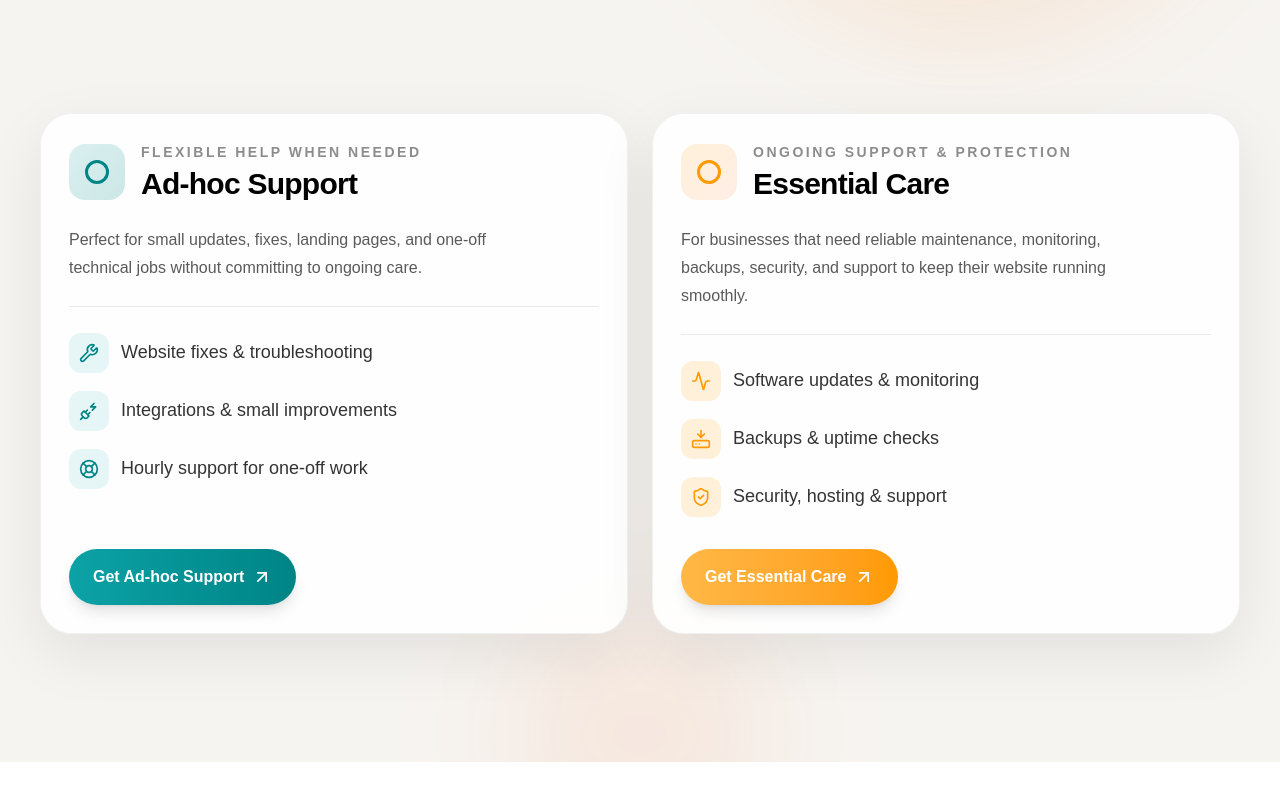
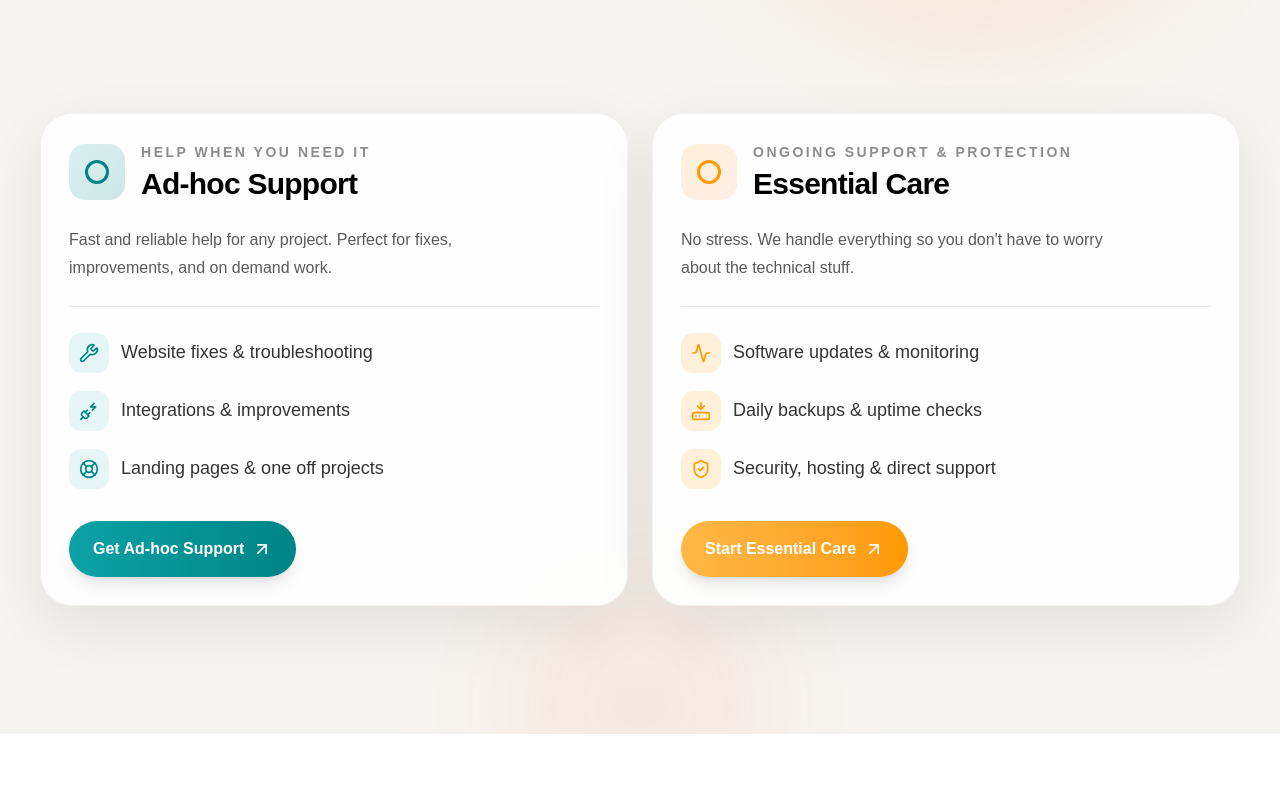
Before and after one commit to jono-au/applify, a Next.js app: page / in a window 1280 px wide. Shown: the part 4804-5604 px from the top of the page. Built offline with nearby package versions, Linux system fonts and the light colour scheme; grey boxes are pictures that could not be loaded.

Commit message:
refine copy

```diff
--- a/data/supportCareData.ts
+++ b/data/supportCareData.ts
@@ -10,9 +10,9 @@ import {
 export const supportPlans = [
   {
     title: "Ad-hoc Support",
-    eyebrow: "Flexible help when needed",
+    eyebrow: "Help when you need it",
     description:
-      "Perfect for small updates, fixes, landing pages, and one-off technical jobs without committing to ongoing care.",
+      "Fast and reliable help for any project. Perfect for fixes, improvements, and on demand work.",
     features: [
       {
         icon: Wrench,
@@ -20,11 +20,11 @@ export const supportPlans = [
       },
       {
         icon: PlugZap,
-        text: "Integrations & small improvements",
+        text: "Integrations & improvements",
       },
       {
         icon: LifeBuoy,
-        text: "Hourly support for one-off work",
+        text: "Landing pages & one off projects",
       },
     ],
     cta: "Get Ad-hoc Support",
@@ -35,7 +35,7 @@ export const supportPlans = [
     title: "Essential Care",
     eyebrow: "Ongoing support & protection",
     description:
-      "For businesses that need reliable maintenance, monitoring, backups, security, and support to keep their website running smoothly.",
+      "No stress. We handle everything so you don't have to worry about the technical stuff.",
     features: [
       {
         icon: Activity,
@@ -43,14 +43,14 @@ export const supportPlans = [
       },
       {
         icon: HardDriveDownload,
-        text: "Backups & uptime checks",
+        text: "Daily backups & uptime checks",
       },
       {
         icon: ShieldCheck,
-        text: "Security, hosting & support",
+        text: "Security, hosting & direct support",
       },
     ],
-    cta: "Get Essential Care",
+    cta: "Start Essential Care",
     href: "/contact",
     accent: "gold",
   },
```
